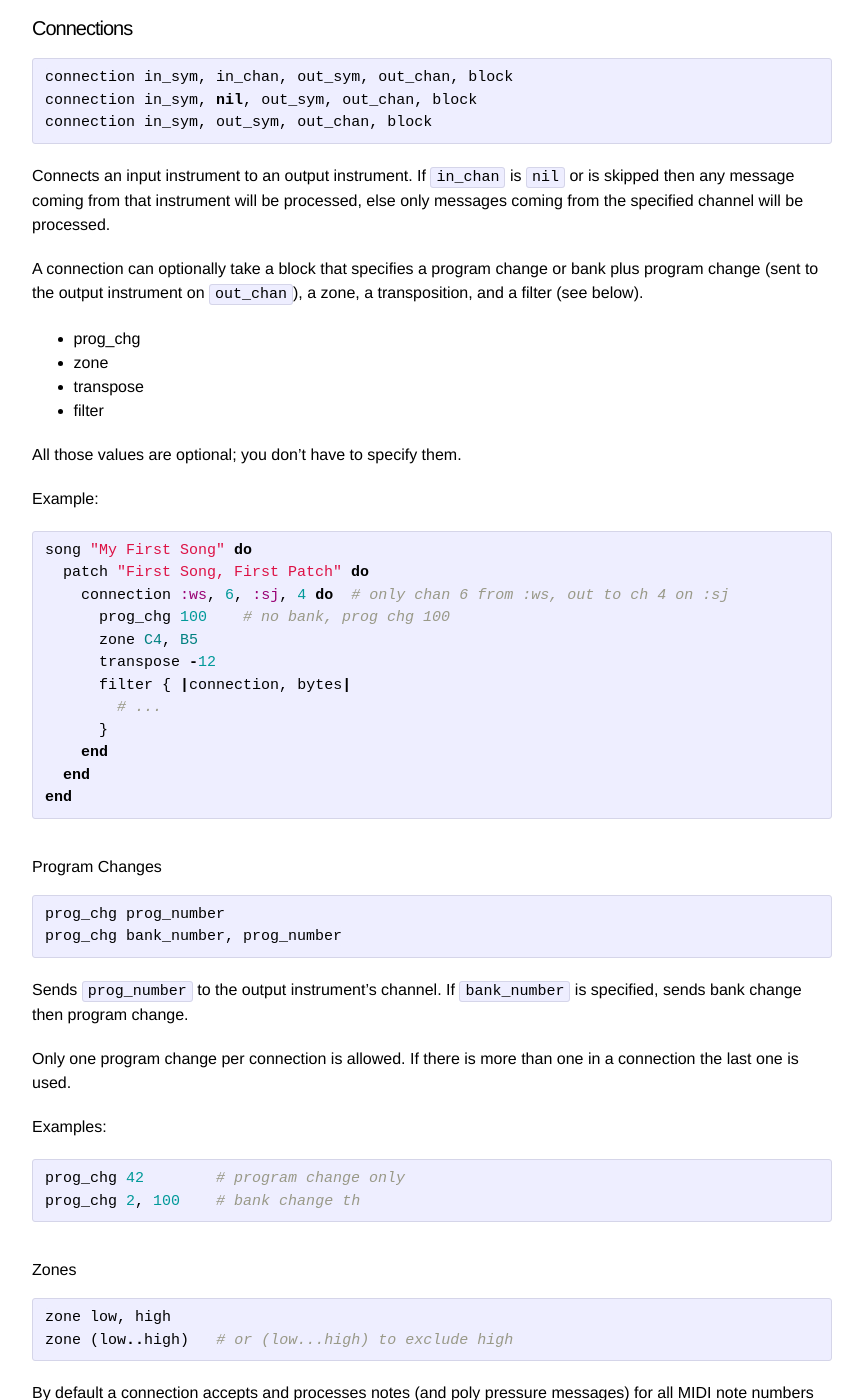
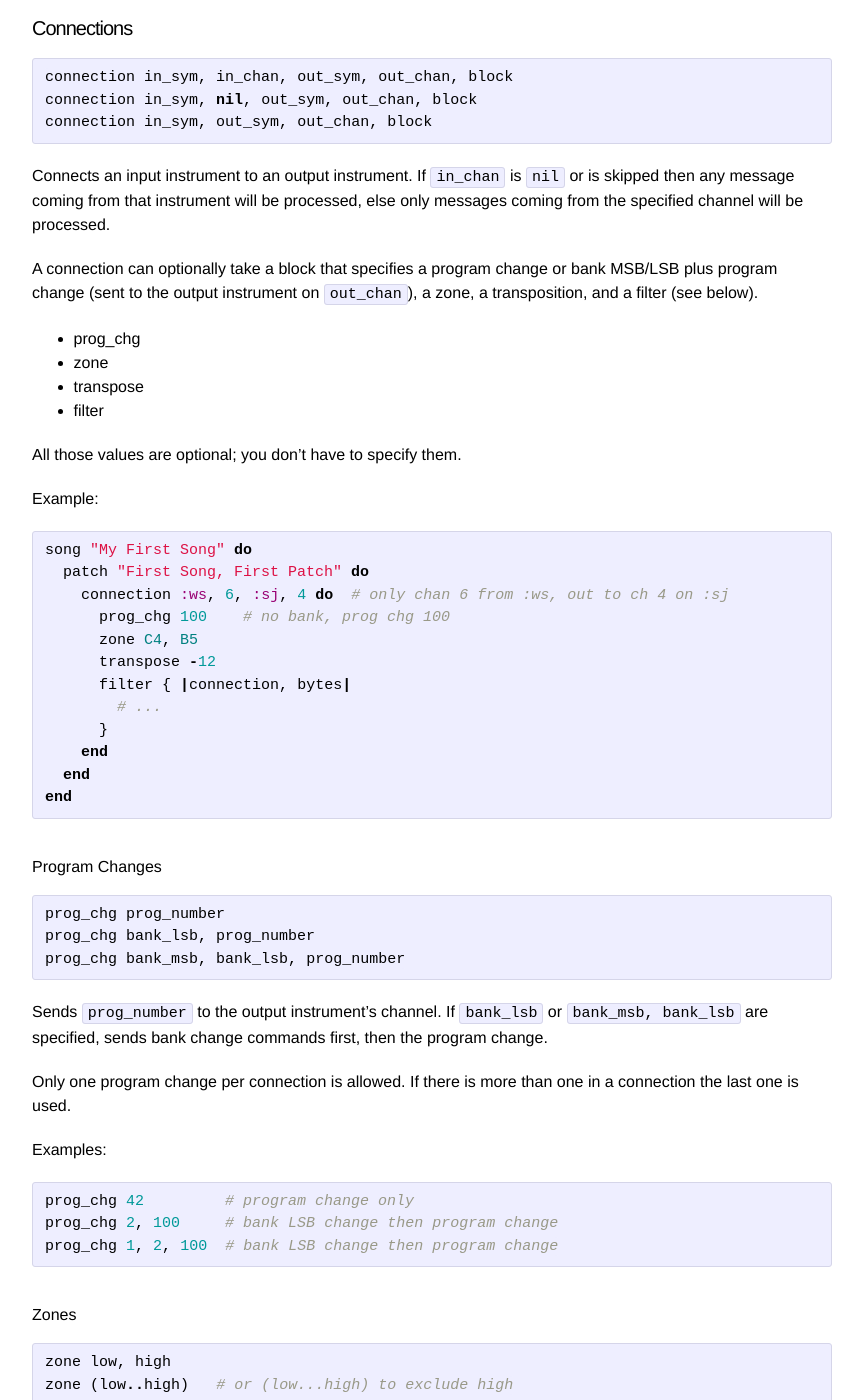
Before and after one commit to jimm/patchmaster, a Jekyll site: the page built from site/file-format.md, in a window 1280 px wide and 1400 px high, scrolled down 5480 px. Shown: the whole window, without its empty margins (208-1071 px from the left). Built offline with Jekyll 4.4.1, drawn with Linux system fonts in a browser that asks for light colours.

Commit message:
Program change command now takes bank MSB and LSB.

```diff
--- a/lib/patchmaster/irb/irb_help.txt
+++ b/lib/patchmaster/irb/irb_help.txt
@@ -1,6 +1,6 @@
 input  num, :sym[, name]                  define an input instrument
 output num, :sym[, name]                  define an output instrument
-prog_chg [bank, ] prog                    send a program change
+prog_chg [bank_msb, [bank lsb,]] prog     send a program change
 conn :in_sym, [chan|nil], :out_sym, chan  create a connection
 xpose num                                 set transpose for connection
 zone zone_def                             set zone for connection
--- a/site/file-format.md
+++ b/site/file-format.md
@@ -271,8 +271,8 @@ processed, else only messages coming from the specified channel will be
 processed.
 
 A connection can optionally take a block that specifies a program change or
-bank plus program change (sent to the output instrument on `out_chan`), a
-zone, a transposition, and a filter (see below).
+bank MSB/LSB plus program change (sent to the output instrument on
+`out_chan`), a zone, a transposition, and a filter (see below).
 
 - prog_chg
 - zone
@@ -302,11 +302,13 @@ end
 
 {% highlight ruby %}
 prog_chg prog_number
-prog_chg bank_number, prog_number
+prog_chg bank_lsb, prog_number
+prog_chg bank_msb, bank_lsb, prog_number
 {% endhighlight %}
 
-Sends `prog_number` to the output instrument's channel. If `bank_number` is
-specified, sends bank change then program change.
+Sends `prog_number` to the output instrument's channel. If `bank_lsb` or
+`bank_msb, bank_lsb` are specified, sends bank change commands first, then
+the program change.
 
 Only one program change per connection is allowed. If there is more than one
 in a connection the last one is used.
@@ -314,8 +316,9 @@ in a connection the last one is used.
 Examples:
 
 {% highlight ruby %}
-prog_chg 42        # program change only
-prog_chg 2, 100    # bank change th
+prog_chg 42         # program change only
+prog_chg 2, 100     # bank LSB change then program change
+prog_chg 1, 2, 100  # bank LSB change then program change
 {% endhighlight %}
 
 ##### Zones
```
Also changed, not shown: lib/patchmaster/connection.rb (+4 -3 lines), lib/patchmaster/dsl.rb (+10 -5 lines), site/changes.md (+7 -0 lines), site/components.md (+3 -3 lines), site/patches.md (+2 -1 lines), site/todo.md (+2 -2 lines), test/connection_test.rb (+12 -2 lines), test/dsl_test.rb (+2 -1 lines), 2 other files.
